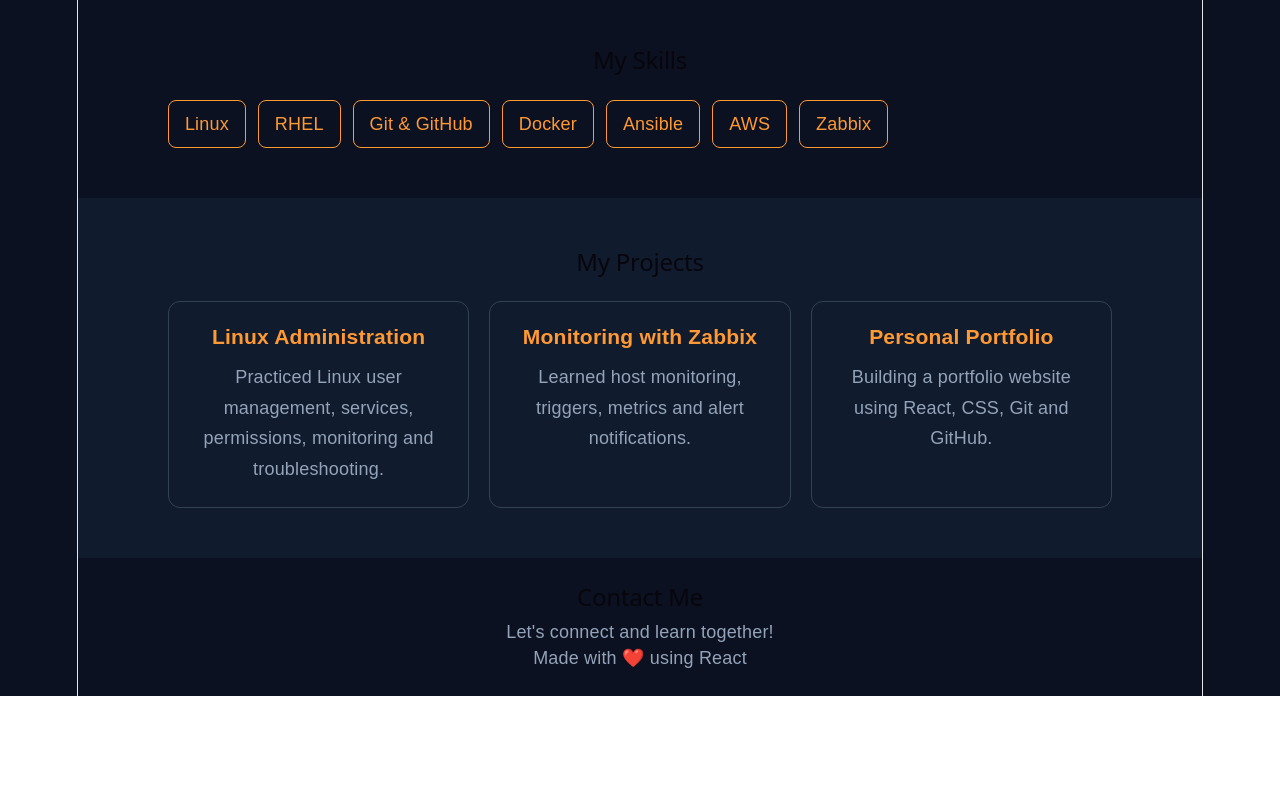
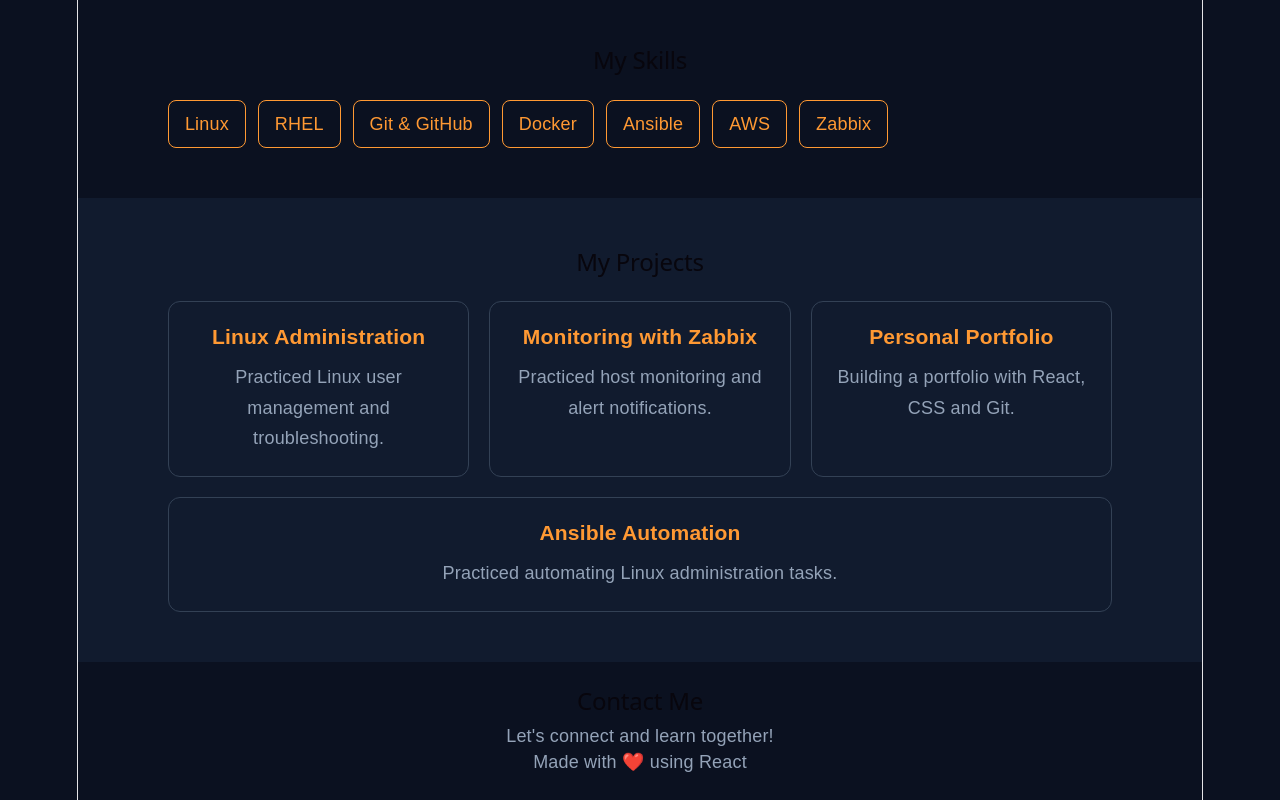
Before and after one commit to Yog18/Yog_portfolio, a React app: page / in a window 1280 px wide. Shown: the part 875-1675 px from the top of the page. Before the commit the page ends 1571 px from the top, so only its background shows below. Built offline with nearby package versions, Linux system fonts and the light colour scheme; the HTML template or start-up script is replaced by a standard one.

Commit message:
Make project cards data-driven

```diff
--- a/src/components/Projects.jsx
+++ b/src/components/Projects.jsx
@@ -1,32 +1,48 @@
+
+function ProjectCard({ title, description }) {
+  return (
+    <div className="project-card">
+      <h3>{title}</h3>
+      <p>{description}</p>
+    </div>
+  );
+}
+
 function Projects() {
+
+    const projects = [
+    {
+        title: "Linux Administration",
+        description: "Practiced Linux user management and troubleshooting."
+    },
+    {
+        title: "Monitoring with Zabbix",
+        description: "Practiced host monitoring and alert notifications."
+    },
+    {
+        title: "Personal Portfolio",
+        description: "Building a portfolio with React, CSS and Git."
+    },
+    {
+        title: "Ansible Automation",
+        description: "Practiced automating Linux administration tasks."
+    }
+    ];
+
   return (
     <section id="projects" className="projects">
       <h2>My Projects</h2>
 
       <div className="project-list">
-        <div className="project-card">
-          <h3>Linux Administration</h3>
-          <p>
-            Practiced Linux user management, services,
-            permissions, monitoring and troubleshooting.
-          </p>
-        </div>
 
-        <div className="project-card">
-          <h3>Monitoring with Zabbix</h3>
-          <p>
-            Learned host monitoring, triggers,
-            metrics and alert notifications.
-          </p>
-        </div>
+    {projects.map((project) => (
+    <ProjectCard
+        key={project.title}
+        title={project.title}
+        description={project.description}
+    />
+    ))}
 
-        <div className="project-card">
-          <h3>Personal Portfolio</h3>
-          <p>
-            Building a portfolio website using React,
-            CSS, Git and GitHub.
-          </p>
-        </div>
       </div>
     </section>
   );
```
